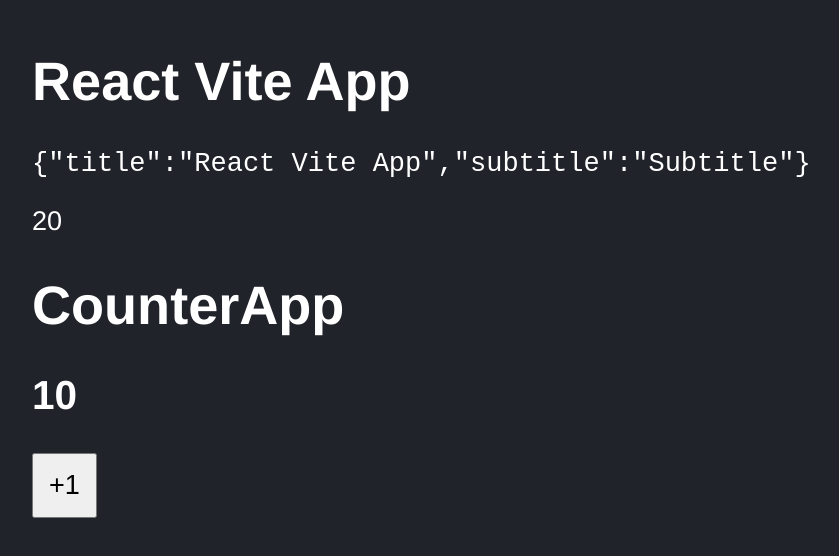
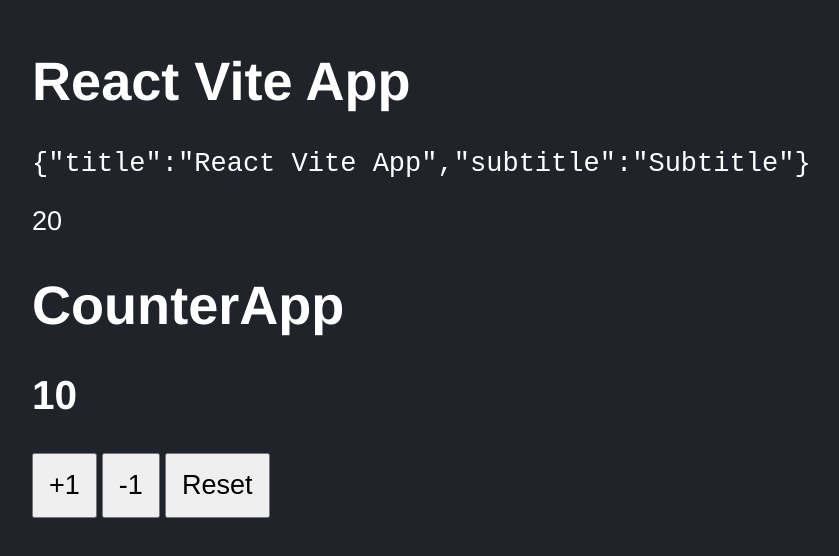
Before and after one commit to EdsonJSF/react-vite-app, a React (Vite) app: page / in a window 1280 px wide. Shown: the part 134-690 px from the top of the page, without its empty margins (116-955 px from the left). Built offline with nearby package versions, Linux system fonts and the light colour scheme.

Commit message:
Feat: Substract and Reset counter

```diff
--- a/src/components/CounterApp.jsx
+++ b/src/components/CounterApp.jsx
@@ -4,17 +4,18 @@
 export const CounterApp = ({ value }) => {
   const [counter, setCounter] = useState(value);
 
-  const incrementValue = () => {
-    setCounter(counter + 1);
-    // setCounter((c) => c + 1);
-  };
+  const handleAdd = () => setCounter(counter + 1);
+  const handleSubstract = () => setCounter(counter - 1);
+  const handleReset = () => setCounter(value);
 
   return (
     <>
       <h1>CounterApp</h1>
       <h2>{counter}</h2>
 
-      <button onClick={incrementValue}>+1</button>
+      <button onClick={handleAdd}>+1</button>
+      <button onClick={handleSubstract}>-1</button>
+      <button onClick={handleReset}>Reset</button>
     </>
   );
 };
--- a/src/index.css
+++ b/src/index.css
@@ -10,4 +10,5 @@
 button {
   padding: 15px;
   font-size: 1.3rem;
+  margin-right: 5px;
 }
```
